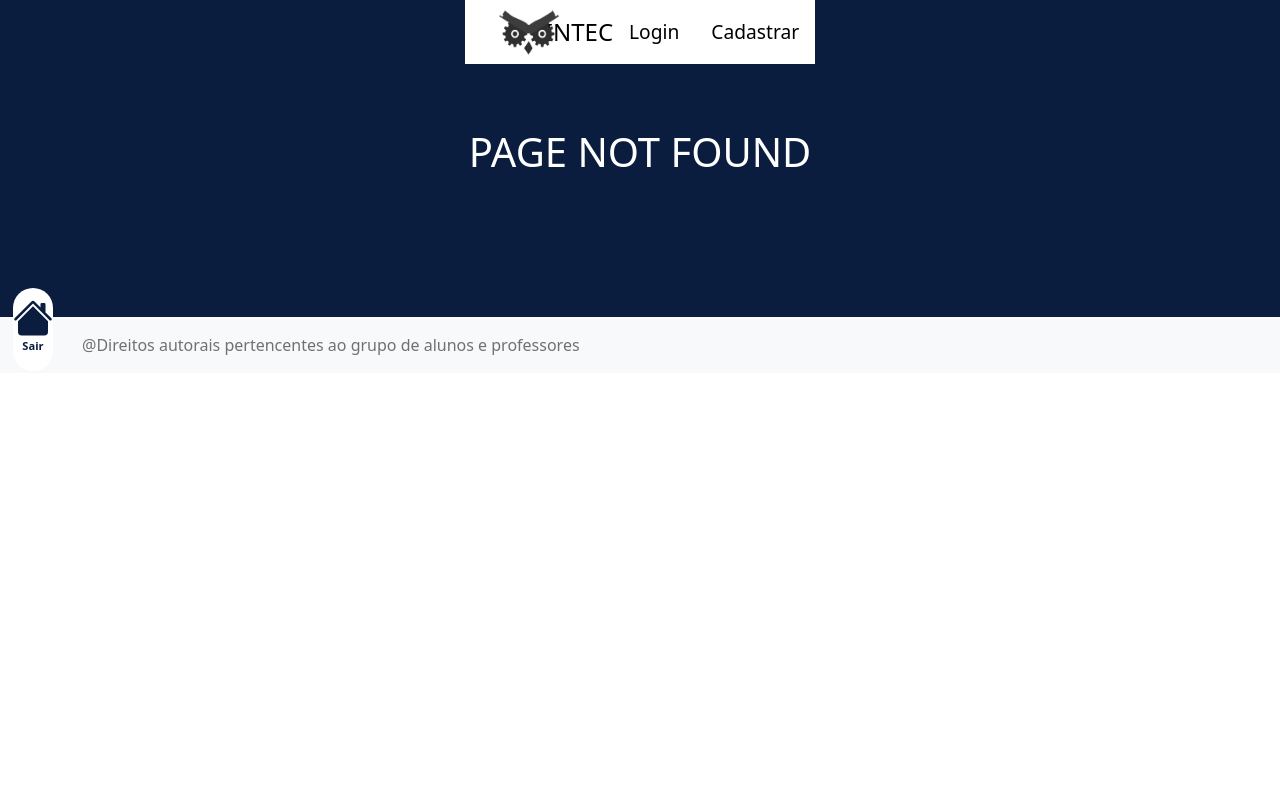
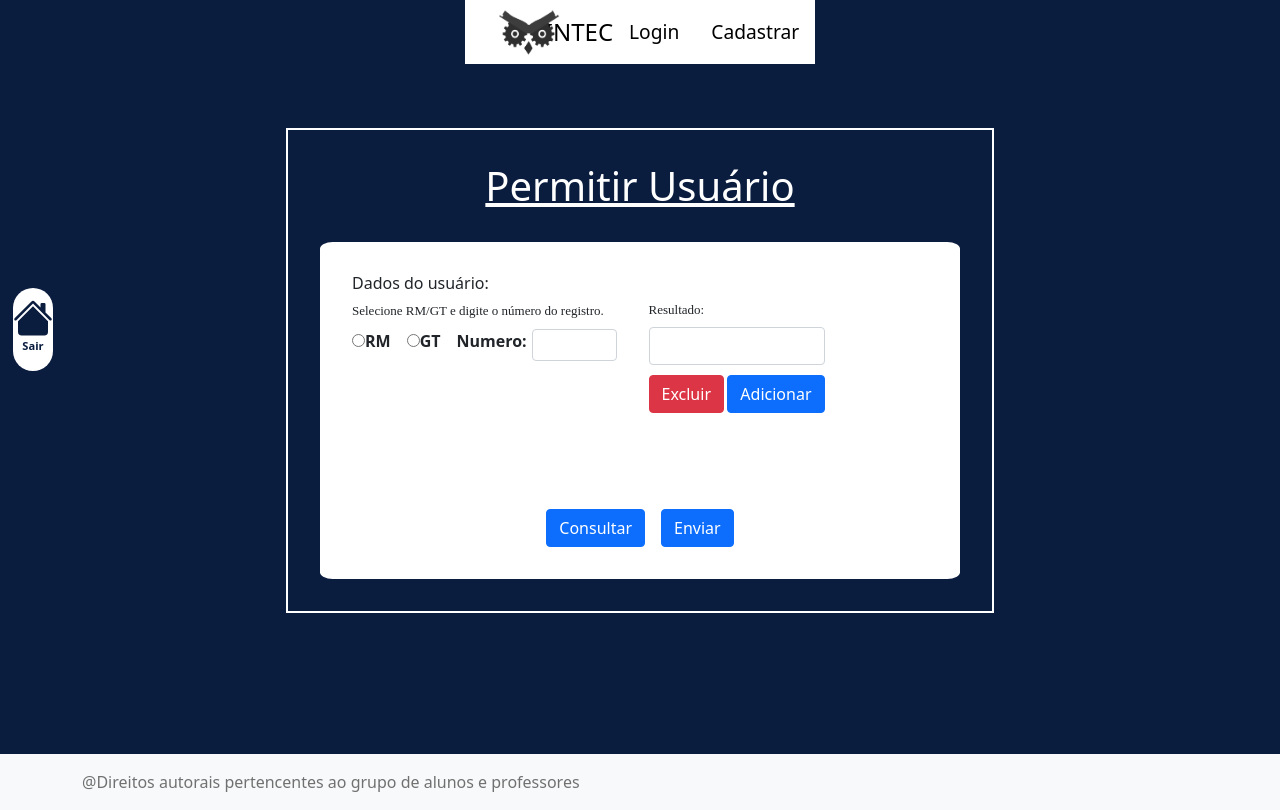
Before and after one commit to IntecEmbu/ProfessoresAlunos-frontend, a React (Create React App) app: page /Permuser in a window 1280 px wide. Before the commit this address had no page. Built offline with nearby package versions, Linux system fonts and the light colour scheme; sample sign-in values are in the browser's storage.

Commit message:
pagina PermUser

```diff
--- a/src/App.js
+++ b/src/App.js
@@ -1,5 +1,4 @@
-import './App.css';
-import { useState } from 'react';
+import './App.css'
 import Login from './pages/Login';
 import Cadastro from './pages/Cadastro';
 import Main from './pages/Main';
@@ -12,6 +11,7 @@ import Feedback2 from './pages/FeedBack2';
 import Feedback3 from './pages/Feedback3';
 import CoordFunc from './pages/CoordFunc';
 import AddCurso from './pages/AddCurso';
+import PermUser from './pages/PermUser';
 import Erro from './pages/Erro';
 import Header from './components/Header/index.js';
 import Footer from './components/Footer/index.js';
@@ -32,6 +32,7 @@ function App() {
             <Route path='/Login' element={<Login />} />
             <Route element={<ProtectedRouter />}>
               <Route path='/Addcurso' element={<AddCurso />} />
+              <Route path='/Permuser' element={< PermUser/>} />
               <Route path='/CoordFunc' element={<CoordFunc />} />
               <Route path='/Avaliacao' element={<Avaliacao />} />
               <Route path='/Avaliacoes' element={<Avaliacao2 />} />
--- a/src/pages/Avaliacao/index.js
+++ b/src/pages/Avaliacao/index.js
@@ -7,26 +7,28 @@ import TextArea from '../../components/TextArea/index.js';
 import '../../styles/avaliacao.css';
 import { MdPictureAsPdf } from "react-icons/md";
 import { useReactToPrint } from "react-to-print";
+import api from '../../service/api';
 
 
 
- //function Index() {
+//function Index() {
 
 
 
 //   function gerarPdf(){}
 const App = () => {
 
-  const [ano, setAno ] = useState('');
-  const [nome, setNome] = useState('');
+  const [ano, setAno] = useState('');
+  const [aluno, setAluno] = useState('');
   const [modulo, setModulo] = useState('');
   const [turma, setTurma] = useState('');
-  const [curso, setCurso ] = useState('');
-  const [professor, setProfessor ] = useState('');
-  const [tema, setTema ] = useState('');
-  const [analise, setAnalise ] = useState('');
-  const [rs, setRs ] = useState('');
-  const [data, setData ] = useState('');
+  const [hab, setHab] = useState('');
+  const [professor, setProfessor] = useState('');
+  const [tema, setTema] = useState('');
+  const [analise, setAnalise] = useState('');
+  const [rm, setRm] = useState('');
+  const [dia, setDia] = useState('');
+  const [validacao, setValidacao] = useState('');
 
   const componentRef = useRef();
   const handlePrint = useReactToPrint({
@@ -41,61 +43,97 @@ const App = () => {
           <header className='doc-header'>
             <h2 className='doc-name'>FICHA DE AVALIAÇÃO DO TCC </h2>
             <InputGroup className="mb-3">
-              <InputGroup.Text onChange={e => setAno(e.target.value)}>AVALIAÇÃO DO TRABALHO DE CONCLUSÃO DE CURSO – TCC - ANO:</InputGroup.Text>
-              <Form.Control />
+              <InputGroup.Text>AVALIAÇÃO DO TRABALHO DE CONCLUSÃO DE CURSO – TCC - ANO:</InputGroup.Text>
+              <Form.Control
+                type='date'
+                value={ano}
+                onChange={e => setAno(e.target.value)}
+              />
             </InputGroup>
             <InputGroup className="mb-3" >
-                <InputGroup.Text onChange={e => setNome(e.target.value)}>Aluno(a):</InputGroup.Text>
-                <Form.Control />
-              </InputGroup>
+              <InputGroup.Text>Aluno(a):</InputGroup.Text>
+              <Form.Control
+                value={aluno}
+                onChange={e => setAluno(e.target.value)}
+              />
+            </InputGroup>
             <div className='aluno-mod-turm'>
               <InputGroup className="mb-3" >
-                <InputGroup.Text onChange={e => setModulo(e.target.value)}>Módulo:</InputGroup.Text>
-                <Form.Control />
+                <InputGroup.Text>Módulo:</InputGroup.Text>
+                <Form.Control
+                  value={modulo}
+                  onChange={e => setModulo(e.target.value)}
+                />
               </InputGroup>
               <InputGroup className="mb-3" >
-                <InputGroup.Text onChange={e => setTurma(e.target.value)}>Turma:</InputGroup.Text>
-                <Form.Control />
+                <InputGroup.Text>Turma:</InputGroup.Text>
+                <Form.Control
+                  value={turma}
+                  onChange={e => setTurma(e.target.value)}
+                />
               </InputGroup>
             </div>
             <InputGroup className="mb-3" >
-              <InputGroup.Text onChange={e => setCurso(e.target.value)}>Habilitação Profissional Técnica de Nível Médio de Técnico em:</InputGroup.Text>
-              <Form.Control />
+              <InputGroup.Text>Habilitação Profissional Técnica de Nível Médio de Técnico em:</InputGroup.Text>
+              <Form.Control
+                value={hab}
+                onChange={e => setHab(e.target.value)}
+              />
             </InputGroup>
             <InputGroup className="mb-3" >
-              <InputGroup.Text onChange={e => setProfessor(e.target.value)}>Professor Responsável:</InputGroup.Text>
-              <Form.Control />
+              <InputGroup.Text>Professor Responsável:</InputGroup.Text>
+              <Form.Control
+                value={professor}
+                onChange={e => setProfessor(e.target.value)}
+              />
             </InputGroup>
             <InputGroup className="mb-3" >
-              <InputGroup.Text onChange={e => setTema(e.target.value)}>Tema do Trabalho:</InputGroup.Text>
-              <Form.Control />
+              <InputGroup.Text>Tema do Trabalho:</InputGroup.Text>
+              <Form.Control
+                value={tema}
+                onChange={e => setTema(e.target.value)}
+              />
             </InputGroup>
           </header>
           <div >
             <p className='doc-text-obg'>Trabalho Escrito (obrigatório) </p>
             <p className='doc-text'>Análise (Considerando os critérios adotados):</p>
-            <TextArea />
+            <TextArea
+              value={analise}
+              onChange={e => setAnalise(e.target.value)}
+            />
             <p className='doc-text'>O Trabalho de Conclusão de Curso – TCC, submetido à avaliação
               docente, atendeu as exigências estabelecidas no Plano de Curso da Habilitação
               Profissional, correspondendo à carga horária suplementar de 120 horas a
               serem certificadas no Histórico Escolar.
             </p>
             <InputGroup className="mb-3" >
-              <InputGroup.Text onChange={e => setRs(e.target.value)}>RM do Professor Responsável:</InputGroup.Text>
-              <Form.Control />
+              <InputGroup.Text>RM do Professor Responsável:</InputGroup.Text>
+              <Form.Control
+                value={rm}
+                onChange={e => setRm(e.target.value)}
+              />
             </InputGroup>
             <InputGroup className="mb-3" >
-              <InputGroup.Text onChange={e => setData(e.target.value)}>Data:</InputGroup.Text>
-              <Form.Control type='date' />
+              <InputGroup.Text>Data:</InputGroup.Text>
+              <Form.Control
+                type='date'
+                value={dia}
+                onChange={e => setDia(e.target.value)}
+              />
             </InputGroup>
             <InputGroup className="mb-3" >
-              <InputGroup.Text>VALIDAÇÃO DO TRABALHO DE CONCLUSÃO DE CURSO – TCC – ANO:</InputGroup.Text>
-              <Form.Control />
+              <InputGroup.Text>VALIDAÇÃO DO TRABALHO DE CONCLUSÃO DE CURSO – TCC – ANO:
+              </InputGroup.Text>
+              <Form.Control
+                value={validacao}
+                onChange={e => setValidacao(e.target.value)}
+              />
             </InputGroup>
 
           </div>
         </div>
-        <Button className='btn-avaliacao' onClick={handlePrint}> <MdPictureAsPdf/> Gerar PDF </Button>
+        <Button className='btn-avaliacao' onClick={handlePrint}> <MdPictureAsPdf /> Gerar PDF </Button>
         <Button className='btn-avaliacao-env'> Enviar </Button>
       </div>
 
--- a/src/pages/Cadastro/index.js
+++ b/src/pages/Cadastro/index.js
@@ -3,6 +3,7 @@ import Form from 'react-bootstrap/Form';
 import Button from 'react-bootstrap/Button';
 import Imagem from '../../components/Imagens/transparente.png';
 import api from '../../service/api';
+import {useNavigate } from "react-router-dom";
 import '../../styles/cadastro.css';
 
 
@@ -18,6 +19,8 @@ function Index(e) {
     const [allCourses, setAllCourses] = useState([]);
     const [selectedCourse, setSelectedCourse] = useState('')
     const [period, setPeriod] = useState('')
+
+    let navigate = useNavigate();
 
     async function findCourses(scheduleName) {
 
@@ -48,8 +51,7 @@ function Index(e) {
                 email, password, userName, regClass,
                 regNumber, birth, phone, selectedCourse, period
             })
-
-            alert(`Usuario cadastrado com sucesso`)
+            navigate("/login");
         }
         catch (err) {
             if (err.response.status === 400) {
@@ -204,6 +206,7 @@ function Index(e) {
                         {allCourses.map(course => {
                             return (
                                 <>
+                                    <option className='separa-curso'></option>
                                     <option
                                         key={course.id_course}
                                         value={course.id_course}
--- a/src/pages/CoordFunc/index.js
+++ b/src/pages/CoordFunc/index.js
@@ -19,7 +19,7 @@ function Index() {
                             <p className='p-coord-curso'>Adicionar Curso</p>
                         </div>
                     </Link>
-                    <Link to='/'>
+                    <Link to='/Permuser'>
                         <div className='cont-btn-curso'>
                             <FaUserLock size={'5em'} className='btn-logo' />
                             <p className='p-coord-curso'>Permitir usuário</p>
--- /dev/null
+++ b/src/pages/PermUser/index.js
@@ -0,0 +1,77 @@
+import React, { useState } from 'react';
+import { Link } from 'react-router-dom'
+import Form from 'react-bootstrap/Form';
+import Button from 'react-bootstrap/Button';
+import Btn from '../../components/BotaoFlutuante';
+import '../../styles/PermUser.css';
+
+
+
+function Index() {
+
+
+    return (
+        <>
+            <Btn />
+            <div className='pai-Perm'>
+                <h1 className='text-Perm'>Permitir Usuário</h1>
+                <div className='Perm-container'>
+                    <div className='justfy'>
+                        <fieldset class="">
+                            <div className='perm-left'>
+                                <h6>Dados do usuário:</h6>
+                                <Form.Label className='rm-gt-n'>Selecione RM/GT e digite o número do registro.</Form.Label>
+                                <div class="" className='Perm-rm'>
+                                    <div class="" >
+                                        <label class="" for="gridRadios2">
+                                            <input
+                                                type="radio"
+                                                name="Dados"
+                                                value="RM"
+                                                required />
+                                            RM
+                                        </label>
+                                    </div>
+                                    <div class="">
+                                        <label class="" for="gridRadios2">
+                                            <input
+                                                type="radio"
+                                                name="Dados"
+                                                value="GT"
+                                                required />
+                                            GT
+                                        </label>
+                                    </div>
+                                    <div className='reg-number'>
+                                        <Form.Label className='nr'>Numero: </Form.Label>
+                                        <Form.Control
+                                            type="number"
+                                            required />
+                                    </div>
+                                </div>
+                            </div>
+                        </fieldset>
+                        <div className='perm-left-result'>
+                            <Form.Label className='rm-gt-n'>Resultado:</Form.Label>
+                            <div className='cont-perm-form'>
+                                <Form.Control
+                                    type="text"
+                                    required />
+                            </div>
+                            <div className='btn-add-excluir'>
+                                <Button variant='danger'>Excluir</Button>
+                                <Button>Adicionar</Button>
+                            </div>
+                        </div>
+                    </div>
+                    <div className='btn-perm-cont'>
+                        <Button> Consultar </Button>
+                        <Button> Enviar </Button>
+                    </div>
+                </div>
+            </div>
+        </>
+    )
+}
+
+export default Index
--- /dev/null
+++ b/src/styles/PermUser.css
@@ -0,0 +1,110 @@
+.pai-Perm{
+    display: flex;
+    flex-direction: column;
+    margin: 2rem;
+    padding: 2rem;
+    border: solid 2px #fff;
+    height: fit-content;
+    flex-wrap: wrap;
+    align-content: center;
+}
+
+.text-Perm{
+    color: #fff;
+    text-decoration: underline 10%;
+    margin-bottom: 2rem;
+}
+
+.Perm-container{
+    background-color: #fff;
+    width: 40rem;
+    height: fit-content;
+    border-radius: 2%;
+
+}
+
+.perm-left{
+    display: flex;
+    flex-direction: column;
+    flex-wrap: wrap;
+    justify-content: left;
+    align-content: flex-start;
+    padding: 2rem;
+    text-align: left;
+}
+
+.Perm-rm{
+    display: flex;
+    flex-direction: row;
+    gap: 1rem;
+    justify-content: center;
+    font-weight: bold;
+}
+
+.result-cont{
+    display: flex;
+    flex-direction: row;
+    font-weight: bold;
+    width: 10rem;
+    height: 2rem;
+    gap: 5px;
+}
+
+.btn-perm-cont{
+    display: flex;
+    margin-top: 4rem;
+    padding: 2rem;
+    gap: 1rem;
+    align-content: center;
+    justify-content: center;
+}
+
+.reg-number{
+    display: flex;
+    flex-direction: row;
+    font-weight: bold;
+    width: 10rem;
+    height: 2rem;
+    gap: 5px;
+}
+
+.nr{
+    font-size: 1rem;
+}
+
+.rm-gt-n{
+    font-size: 13px;
+    font-family: bold;
+}
+
+.justfy{
+    display: flex;
+    flex-direction: row;
+}
+
+.cont-perm-form{
+    display: flex;
+    flex-direction: column;
+    font-weight: bold;
+    width: 11rem;
+    height: 1rem;
+}
+
+.perm-left-result{
+    display: flex;
+    flex-direction: column;
+    flex-wrap: wrap;
+    justify-content: left;
+    align-content: flex-start;
+    margin-top: 3.6rem;
+    text-align: left;
+}
+
+.btn-add-excluir{
+    margin-top: 2rem;
+    display: flex;
+    flex-wrap: wrap;
+    flex-direction: row;
+    justify-content: space-between;
+    align-content: space-between;
+}
--- a/src/styles/cadastro.css
+++ b/src/styles/cadastro.css
@@ -48,3 +48,7 @@
     text-align: left;
     font-weight: bold;
 }
+
+.separa-curso{
+    background-color: rgb(212, 212, 212);
+}
```
